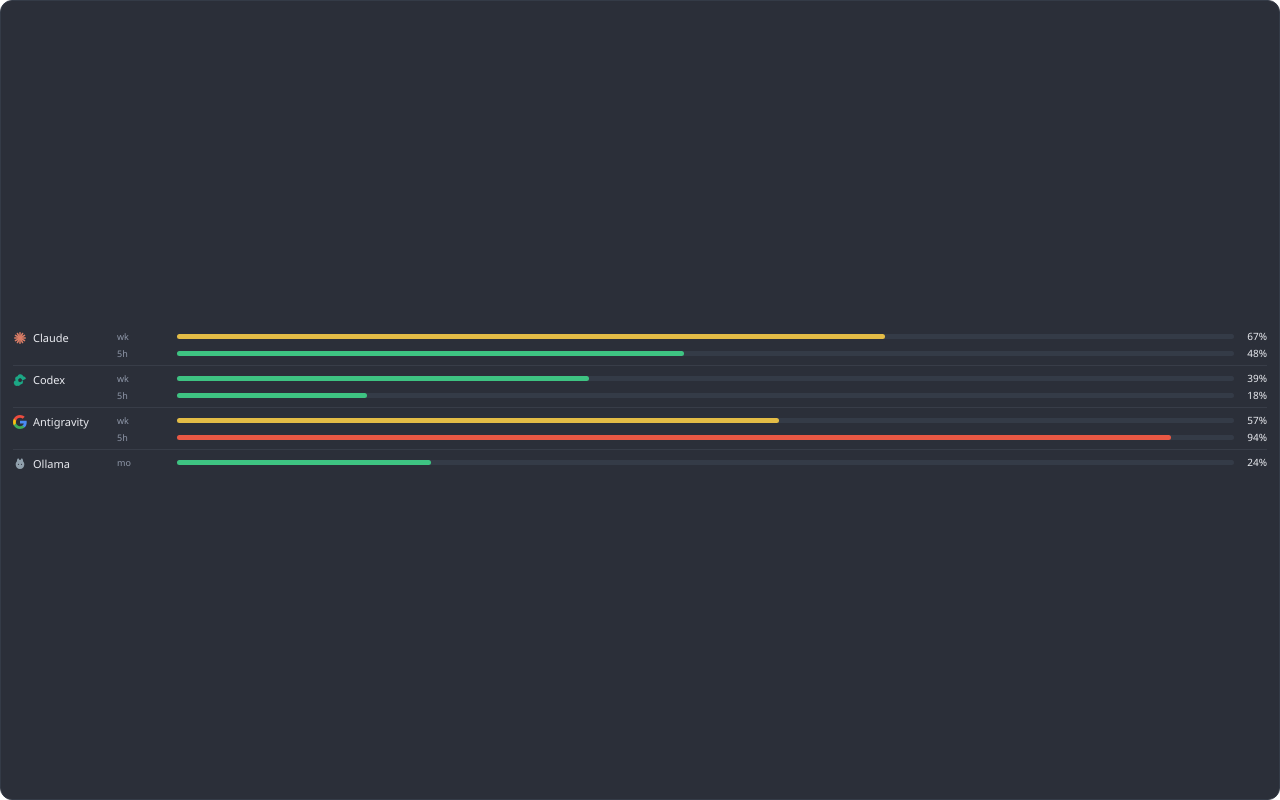
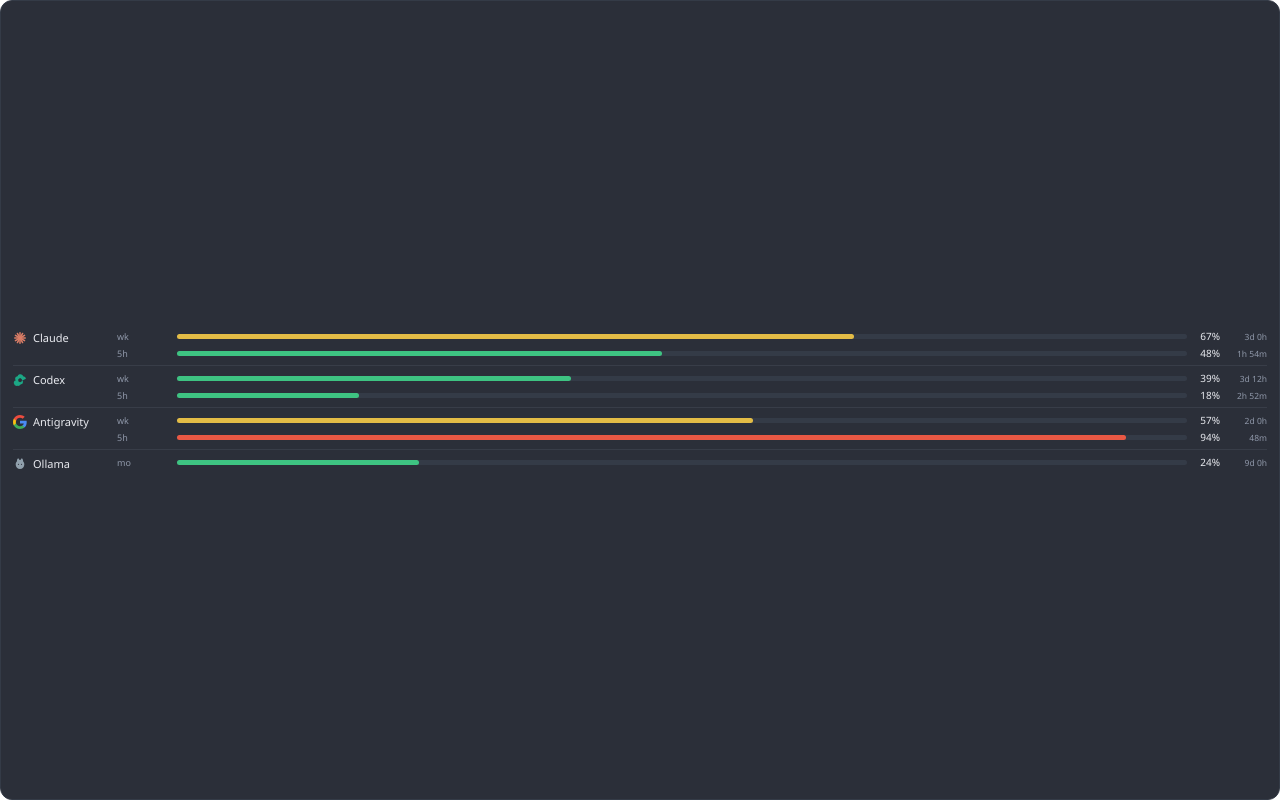
Before and after one commit to sebaram/ai-subscription-widget, a React (Vite) app: page / in a window 1280 px wide. Built offline with nearby package versions, Linux system fonts and the light colour scheme.

Commit message:
feat: optional time-until-reset per lane; larger default float window

```diff
--- a/src-tauri/tauri.conf.json
+++ b/src-tauri/tauri.conf.json
@@ -14,8 +14,8 @@
       {
         "label": "floatbar",
         "title": "AI Usage",
-        "width": 352,
-        "height": 260,
+        "width": 380,
+        "height": 330,
         "minWidth": 250,
         "minHeight": 110,
         "decorations": false,
--- a/src/components/FloatBar.tsx
+++ b/src/components/FloatBar.tsx
@@ -39,7 +39,7 @@ function Row({ p, cfg, first }: { p: ProviderSnapshot; cfg: Config | null; first
       </div>
       <div style={{ flex: 1, display: 'flex', flexDirection: 'column', gap: 3, minWidth: 0 }}>
         {floatRows(p, cfg).map((w) => (
-          <UsageBar key={w.id} w={w} th={cfg?.thresholds ?? DEFAULT_TH} bs={bs} />
+          <UsageBar key={w.id} w={w} th={cfg?.thresholds ?? DEFAULT_TH} bs={bs} showReset={cfg?.showResetTime ?? true} />
         ))}
       </div>
     </div>
--- a/src/components/Settings.tsx
+++ b/src/components/Settings.tsx
@@ -85,6 +85,7 @@ export function Settings({ cfg, snap }: { cfg: Config | null; snap: UsageSnapsho
       <label style={label}>opacity <input type="range" min="0.2" max="1" step="0.05" value={draft.floatBar.opacity} onChange={(e) => up({ floatBar: { ...draft.floatBar, opacity: num(e.currentTarget.value, draft.floatBar.opacity) } })} /> <span style={{ width: 30 }}>{Math.round(draft.floatBar.opacity * 100)}%</span></label>
       <label style={label}>amber at <input type="number" style={{ width: 64 }} value={draft.thresholds.amber} onChange={(e) => up({ thresholds: { ...draft.thresholds, amber: num(e.currentTarget.value, draft.thresholds.amber) } })} />% · red at <input type="number" style={{ width: 64 }} value={draft.thresholds.red} onChange={(e) => up({ thresholds: { ...draft.thresholds, red: num(e.currentTarget.value, draft.thresholds.red) } })} />%</label>
       <label style={label}>show missing windows as “—” (e.g. Claude 5h when absent) <input type="checkbox" checked={draft.showMissingWindows} onChange={(e) => up({ showMissingWindows: e.currentTarget.checked })} /></label>
+      <label style={label}>show time until reset <input type="checkbox" checked={draft.showResetTime} onChange={(e) => up({ showResetTime: e.currentTarget.checked })} /></label>
       <label style={label}>click-through float bar <input type="checkbox" checked={draft.floatBar.clickThrough} onChange={(e) => up({ floatBar: { ...draft.floatBar, clickThrough: e.currentTarget.checked } })} /></label>
       <label style={label}><input type="checkbox" checked={draft.autostart} onChange={(e) => up({ autostart: e.currentTarget.checked })} /> start with Windows</label>
 
--- a/src/components/UsageBar.tsx
+++ b/src/components/UsageBar.tsx
@@ -1,5 +1,6 @@
 import type { UsageWindow } from '../types';
 import { colorFor } from '../color';
+import { humanizeReset } from '../pace';
 
 export interface BarStyle {
   thickness: number;
@@ -11,8 +12,9 @@ function trackColor(w: UsageWindow, th: { amber: number; red: number }): string
   return w.isKnown && w.usedPercent !== null ? colorFor(w.usedPercent, th) : 'transparent';
 }
 
-export function UsageBar({ w, th, bs }: { w: UsageWindow; th: { amber: number; red: number }; bs: BarStyle }) {
+export function UsageBar({ w, th, bs, showReset }: { w: UsageWindow; th: { amber: number; red: number }; bs: BarStyle; showReset?: boolean }) {
   const pct = w.isKnown && w.usedPercent !== null ? `${w.usedPercent.toFixed(0)}%` : '—';
+  const reset = showReset && w.resetsAt ? humanizeReset(w.resetsAt) : '';
   return (
     <div style={{ display: 'flex', alignItems: 'center', gap: bs.font * 0.5, minWidth: 0, flex: 1 }}>
       <span style={{ width: bs.font * 5.5, color: '#8a93a6', fontSize: bs.font * 0.9, whiteSpace: 'nowrap', overflow: 'hidden', textOverflow: 'ellipsis', flexShrink: 0 }}>{w.title}</span>
@@ -20,6 +22,12 @@ export function UsageBar({ w, th, bs }: { w: UsageWindow; th: { amber: number; r
         <div style={{ width: `${(w.usedPercent ?? 0).toFixed(1)}%`, height: '100%', borderRadius: bs.thickness / 2, background: trackColor(w, th) }} />
       </div>
       <span style={{ width: bs.font * 2.8, textAlign: 'right', fontSize: bs.font, fontWeight: 500, flexShrink: 0 }}>{pct}</span>
+      {showReset && (
+        <span
+          title={w.resetsAt ? `resets ${new Date(w.resetsAt).toLocaleString()}` : ''}
+          style={{ width: bs.font * 4.2, textAlign: 'right', fontSize: bs.font * 0.85, color: '#8a93a6', whiteSpace: 'nowrap', overflow: 'hidden', textOverflow: 'ellipsis', flexShrink: 0 }}
+        >{reset}</span>
+      )}
     </div>
   );
 }
--- a/src/mock.ts
+++ b/src/mock.ts
@@ -74,5 +74,6 @@ export function mockConfig(): Config {
     barThickness: 5,
     fontSize: 10,
     showMissingWindows: false,
+    showResetTime: true,
   };
 }
--- a/src/types.ts
+++ b/src/types.ts
@@ -56,4 +56,6 @@ export interface Config {
   fontSize: number;
   /** Keep absent windows (e.g. Claude five_hour:null) visible as "—" rows. */
   showMissingWindows: boolean;
+  /** Show time-until-reset next to each lane's percentage. */
+  showResetTime: boolean;
 }
```
Also changed, not shown: 2 other files (tests, documents, lock files or other folders).
